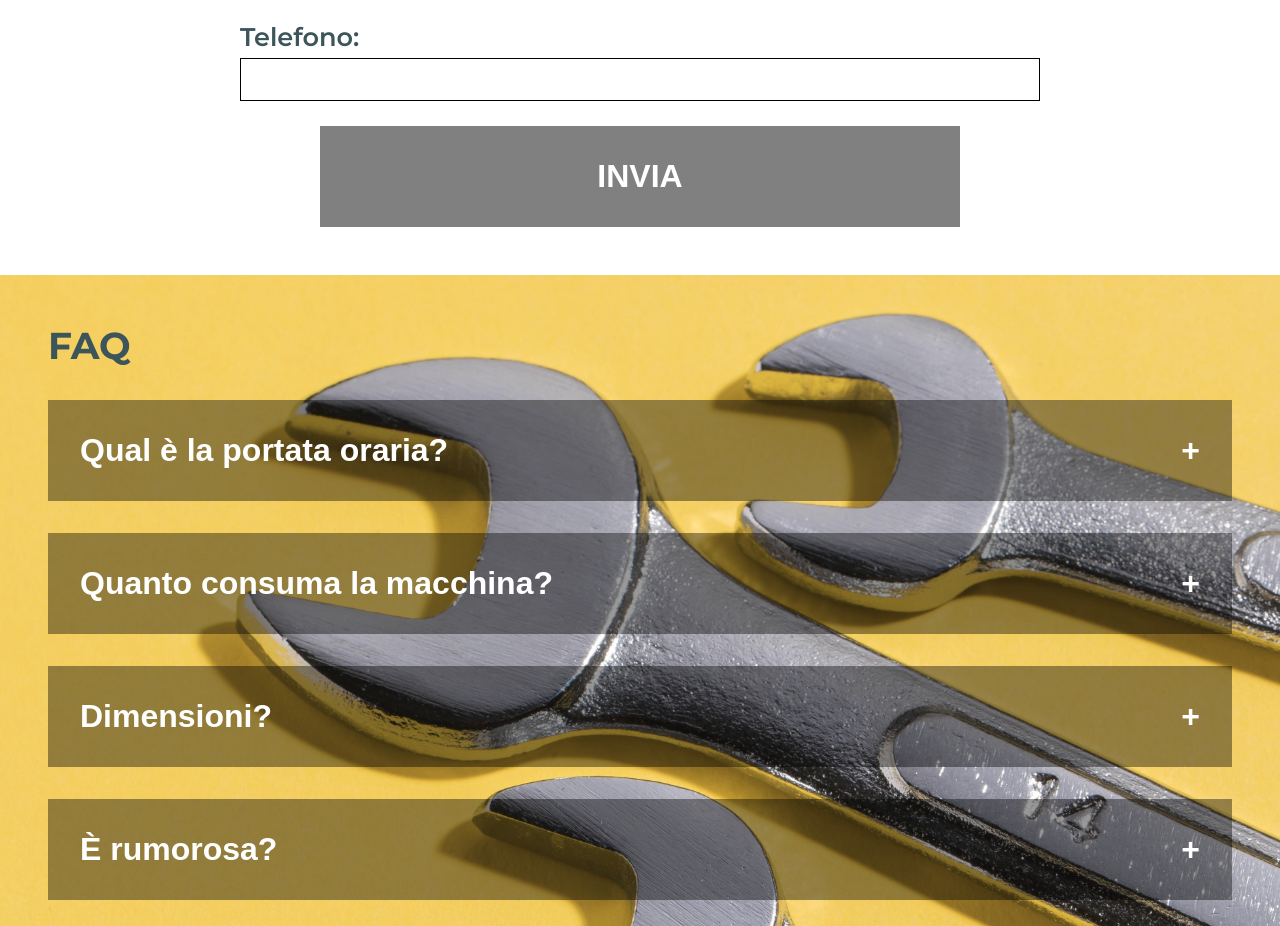
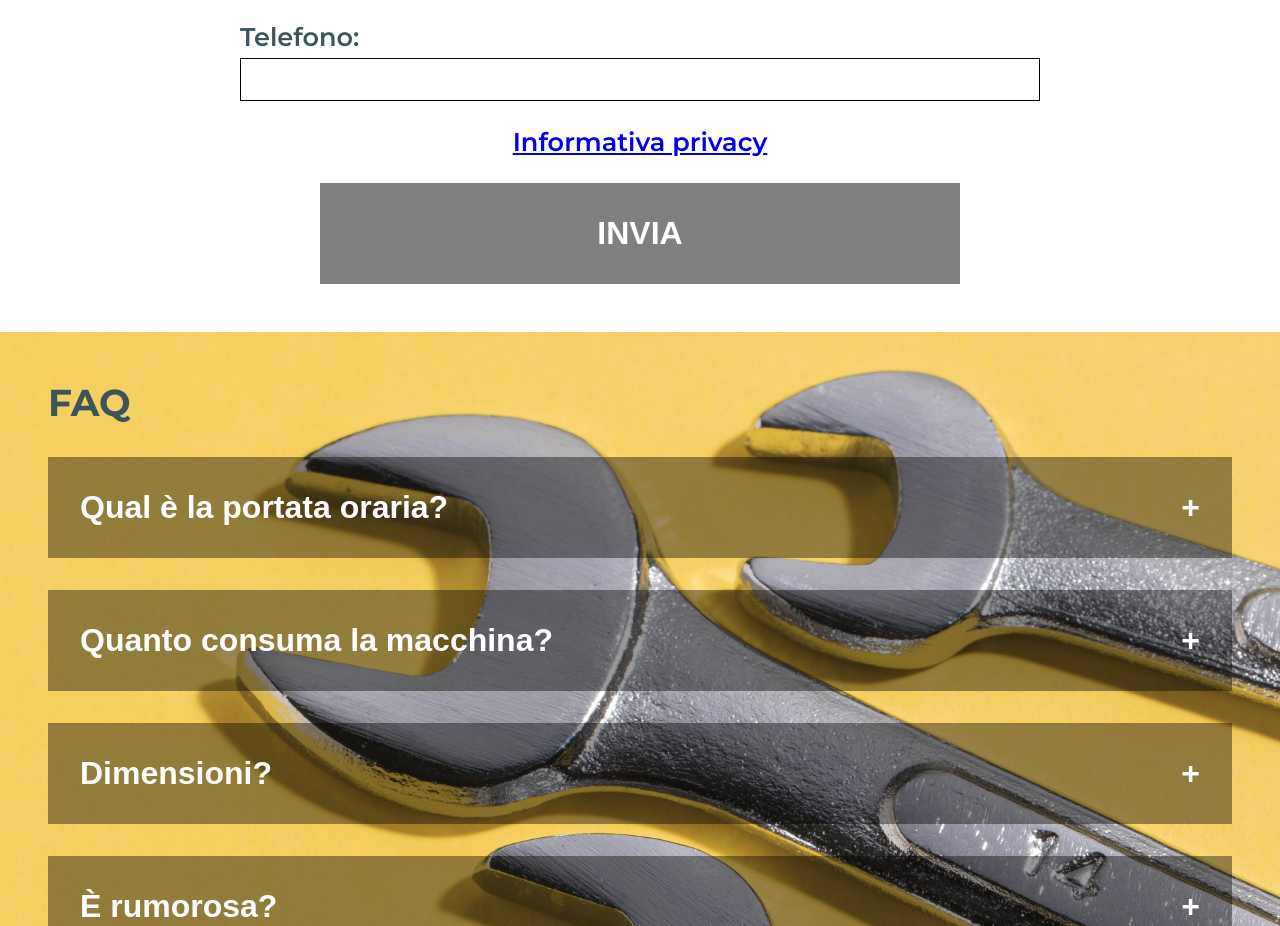
Before and after one commit to fabsg/landing, a website: page src/frontend/index.html in a window 1280 px wide. Shown: the part 5160-6086 px from the top of the page. Drawn offline with nearby package versions, Linux system fonts and the light colour scheme.

Commit message:
informativa privacy

```diff
--- a/src/frontend/index.html
+++ b/src/frontend/index.html
@@ -218,6 +218,12 @@
               pattern="\+?[0-9]{5,}" title="Inserisci un numero di telefono valido (minimo 5 cifre, ammessi solo numeri e il simbolo '+')" >
             </div>
 
+            <div class="flex gap-md align-center text-center">
+              <div class="font-xxs width-100">
+                <a href="./assets/PRIVACY POLICY ABRAMS AGRICOLTURA.pdf" target="_blank">Informativa privacy</a>
+              </div>
+            </div>
+
           <input type="text" name="honeypot" style="display:none;" id="honeypot">
           <div class="flex justify-center">
             <button class="btn-action" onclick="onClickSendFormData()" id="btn-save">
```
Also changed, not shown: 1 other file.
